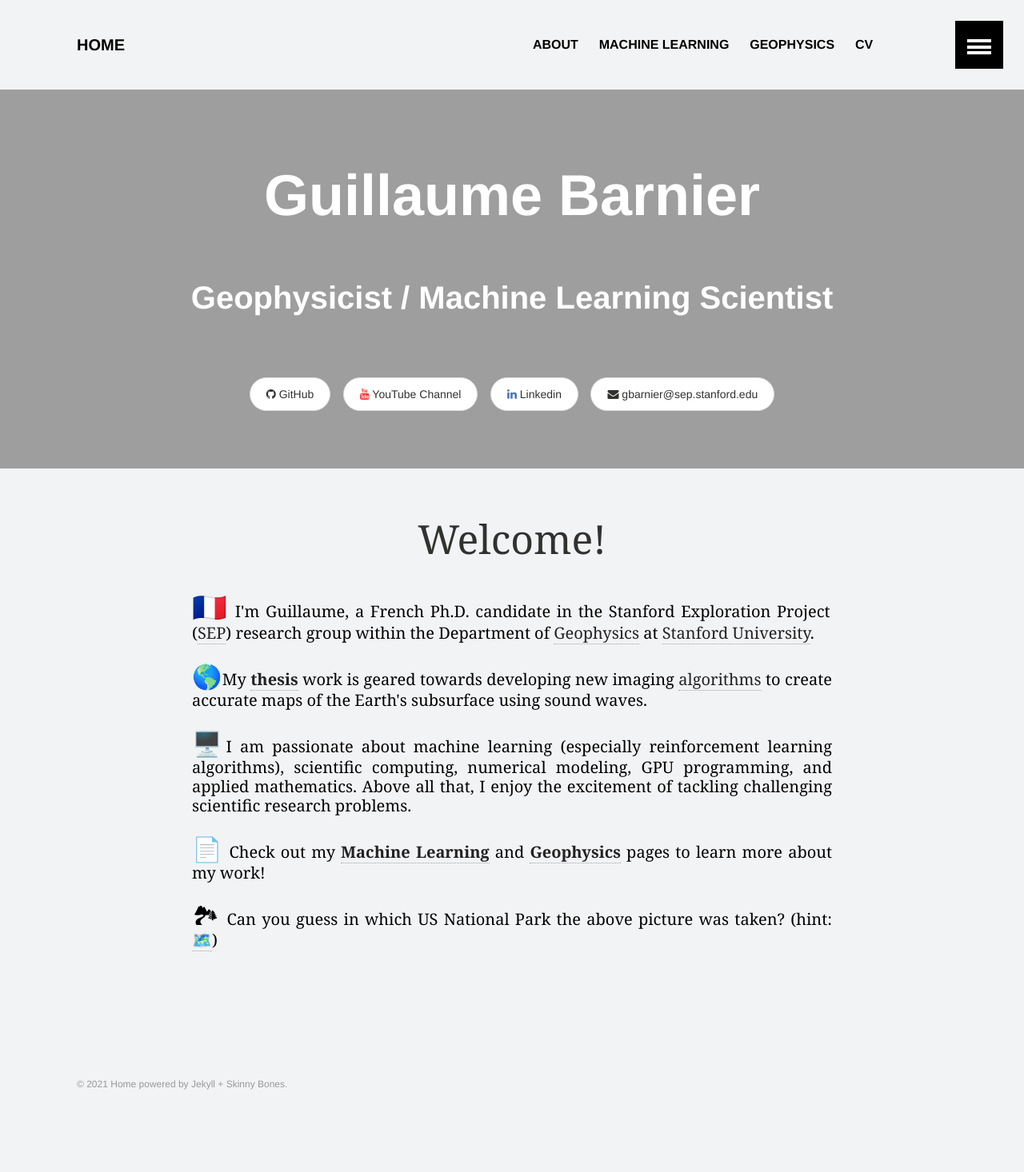
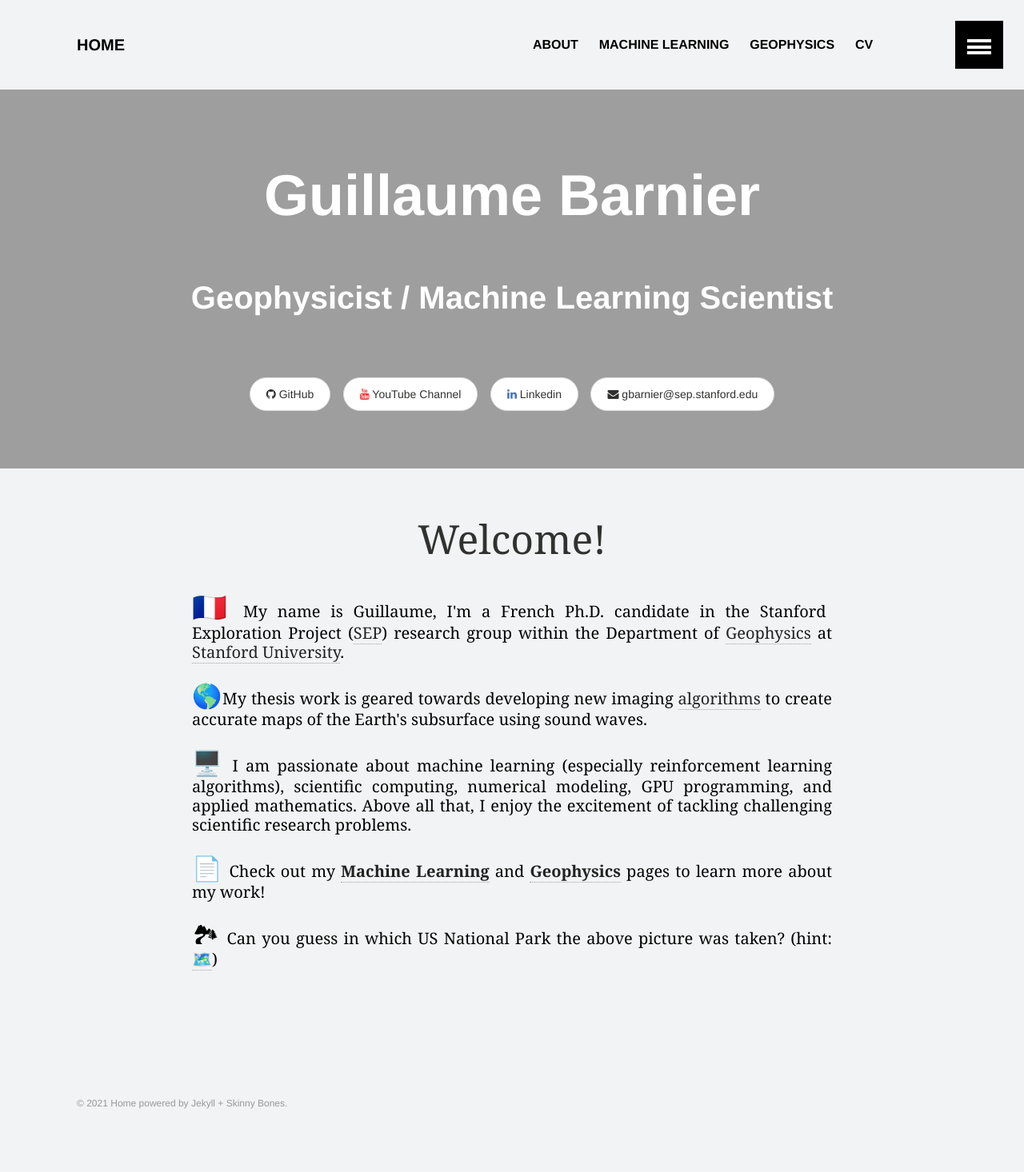
Before and after one commit to gbarnier/gbarnier.github.io, a Jekyll site: the page built from index.md, in a window 1280 px wide. Shown: the whole page at 80% size. Built offline with Jekyll 4.4.1, drawn with Linux system fonts in a browser that asks for light colours; before the commit the page ends 1442 px from its top, so only the background shows below that.

Commit message:
Update index.md

```diff
--- a/index.md
+++ b/index.md
@@ -51,7 +52,7 @@
           font-size: 20px;
           text-align: left;
           width: 300px;
-          color: black;
+          color: green;
           margin: auto;
       }
       .title-display{
@@ -67,9 +68,9 @@
 <body>
     <p class="title-display">Welcome!</p>
     <p class="p-display">
-    <span style="font-size: 35px">🇫🇷</span> I'm Guillaume, a French Ph.D. candidate in the Stanford Exploration Project (<a href="/sep">SEP</a>) research group within the Department of <a href="https://earth.stanford.edu/geophysics" target="_blank">Geophysics</a> at <a href="https://www.stanford.edu" target="_blank">Stanford University</a>. <br/><br/>
-    <span style="font-size: 30px">🌎</span>My <a href="/fwime"><b>thesis</b></a> work is geared towards developing new imaging <a href="/geophysics">algorithms</a> to create accurate maps of the Earth's subsurface using sound waves.<br/><br/>
-    <span style="font-size: 30px">🖥️</span>I am passionate about machine learning (especially reinforcement learning algorithms), scientific computing, numerical modeling, GPU programming, and applied mathematics. Above all that, I enjoy the excitement of tackling challenging scientific research problems. <br/><br/>
+    <span style="font-size: 35px">🇫🇷</span> My name is Guillaume, I'm a French Ph.D. candidate in the Stanford Exploration Project (<a href="/sep">SEP</a>) research group within the Department of <a href="https://earth.stanford.edu/geophysics" target="_blank">Geophysics</a> at <a href="https://www.stanford.edu" target="_blank">Stanford University</a>. <br/><br/>
+    <span style="font-size: 30px">🌎</span>My thesis work is geared towards developing new imaging <a href="/geophysics">algorithms</a> to create accurate maps of the Earth's subsurface using sound waves.<br/><br/>
+    <span style="font-size: 30px;">🖥️</span> I am passionate about machine learning (especially reinforcement learning algorithms), scientific computing, numerical modeling, GPU programming, and applied mathematics. Above all that, I enjoy the excitement of tackling challenging scientific research problems. <br/><br/>
     <span style="font-size: 30px">📄</span> Check out my <a href="/ml_projects"><b>Machine Learning</b></a> and <a href="/geophysics"><b>Geophysics</b></a> pages to learn more about my work!<br/><br/>
     <span style="font-size: 30px">🏞</span> Can you guess in which US National Park the above picture was taken? (hint: <a href="https://www.nps.gov/zion/index.htm" target="_blank">🗺️</a>)
     </p>
```
Also changed, not shown: other parts of index.md (+1 -0 lines).
